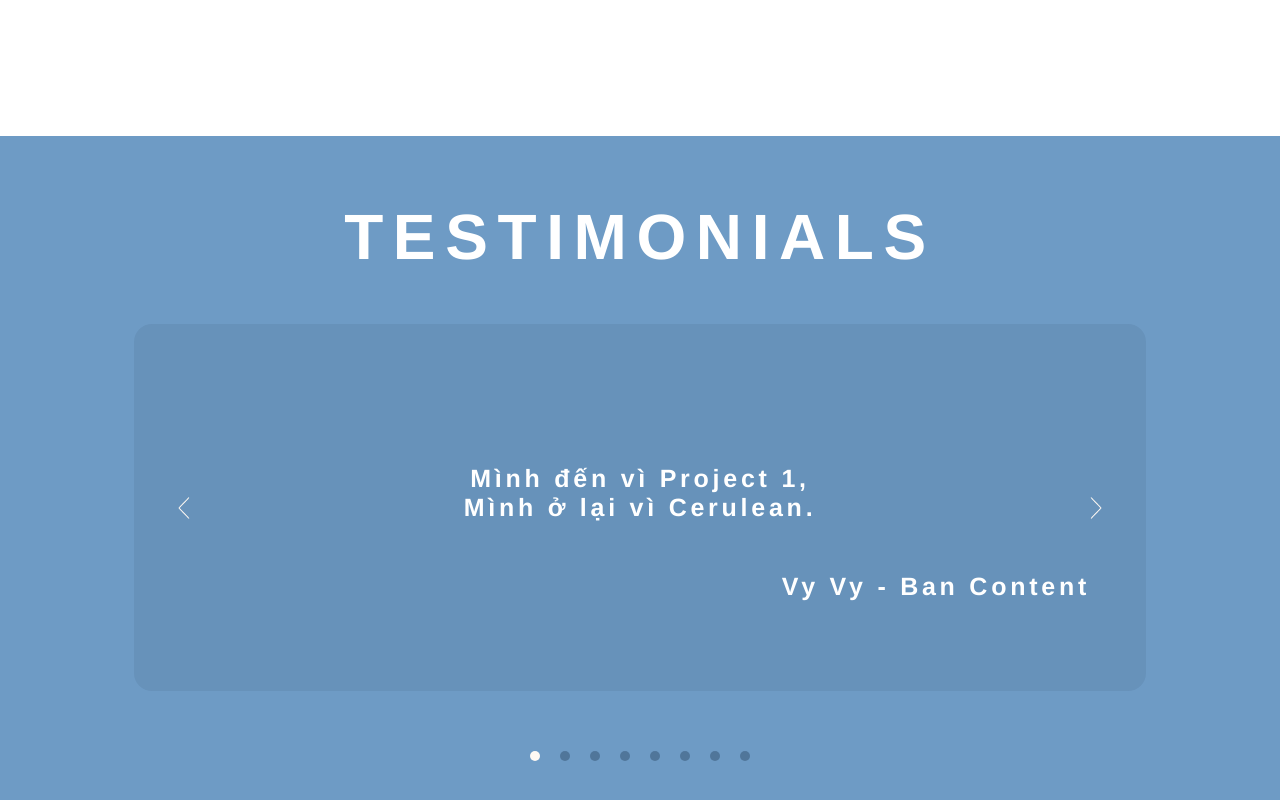
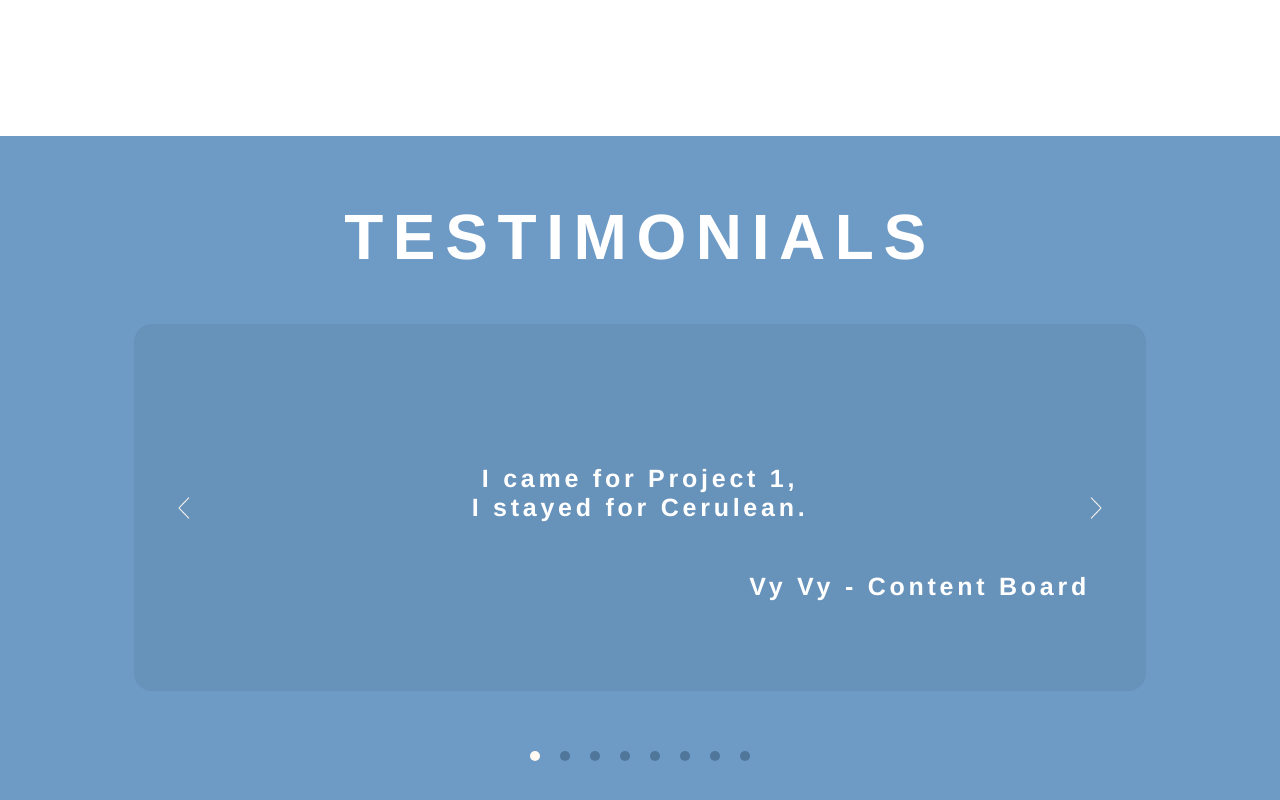
Before and after one commit to patfire12345/cerulean, a Next.js app: page /about in a window 1280 px wide. Shown: the part 1436-2236 px from the top of the page. Built offline with nearby package versions, Linux system fonts and the light colour scheme.

Commit message:
<hotfix> Resoleved bug that only showed Testimonials in VN

```diff
--- a/pages/about.js
+++ b/pages/about.js
@@ -57,6 +57,7 @@
           <Testimonials
             testimonialsCounter={testimonialsCounter}
             setTestimonialsCounter={setTestimonialsCounter}
+            EN={EN}
           />
           <TestimonialsProgress
             testimonialList={data.about.testimonialsText}
```
